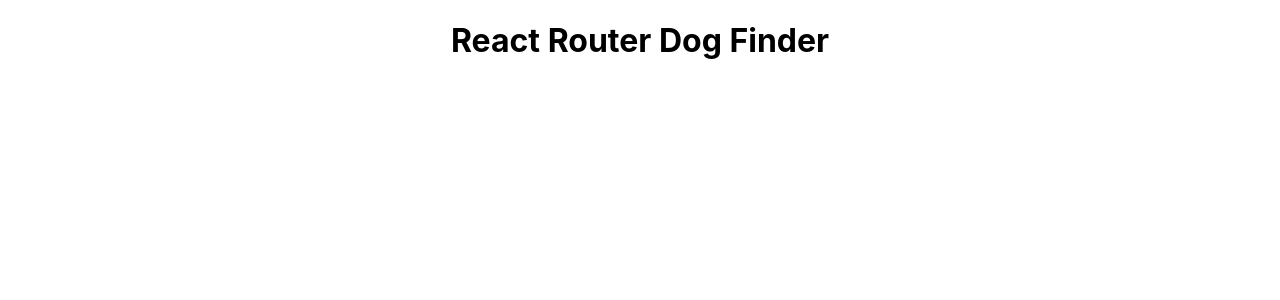
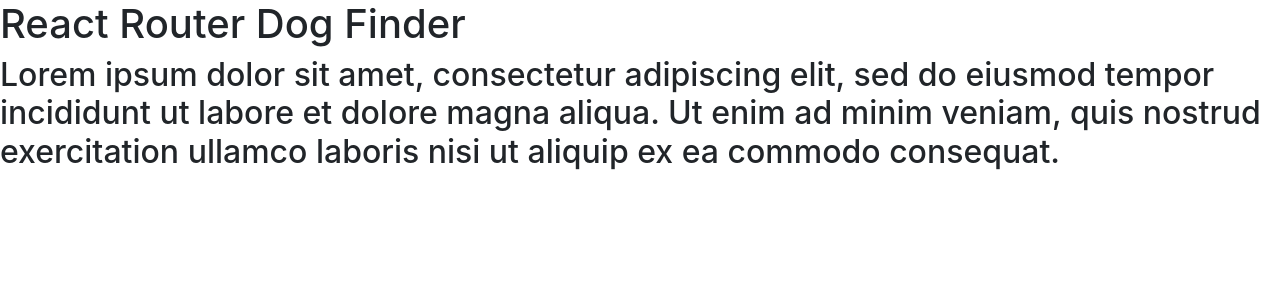
Before and after one commit to Guillermo-Martin/react-router-dog-finder, a React (Create React App) app: page / in a window 1280 px wide. Shown: the top 300 px of the page. Built offline with nearby package versions, Linux system fonts and the light colour scheme.

Commit message:
Add Bootstrap to index.html

```diff
--- a/public/index.html
+++ b/public/index.html
@@ -24,6 +24,9 @@
       work correctly both with client-side routing and a non-root public URL.
       Learn how to configure a non-root public URL by running `npm run build`.
     -->
+
+    <!-- Bootstrap -->
+    <link rel="stylesheet" href="https://stackpath.bootstrapcdn.com/bootstrap/4.5.2/css/bootstrap.min.css" integrity="sha384-JcKb8q3iqJ61gNV9KGb8thSsNjpSL0n8PARn9HuZOnIxN0hoP+VmmDGMN5t9UJ0Z" crossorigin="anonymous">
     <title>React App</title>
   </head>
   <body>
@@ -39,5 +42,10 @@
       To begin the development, run `npm start` or `yarn start`.
       To create a production bundle, use `npm run build` or `yarn build`.
     -->
+
+    <!-- Bootstrap jQuery, Popper.js, and JavaScript -->
+    <script src="https://code.jquery.com/jquery-3.5.1.slim.min.js" integrity="sha384-DfXdz2htPH0lsSSs5nCTpuj/zy4C+OGpamoFVy38MVBnE+IbbVYUew+OrCXaRkfj" crossorigin="anonymous"></script>
+    <script src="https://cdn.jsdelivr.net/npm/popper.js@1.16.1/dist/umd/popper.min.js" integrity="sha384-9/reFTGAW83EW2RDu2S0VKaIzap3H66lZH81PoYlFhbGU+6BZp6G7niu735Sk7lN" crossorigin="anonymous"></script>
+    <script src="https://stackpath.bootstrapcdn.com/bootstrap/4.5.2/js/bootstrap.min.js" integrity="sha384-B4gt1jrGC7Jh4AgTPSdUtOBvfO8shuf57BaghqFfPlYxofvL8/KUEfYiJOMMV+rV" crossorigin="anonymous"></script>
   </body>
 </html>
--- a/src/App.js
+++ b/src/App.js
@@ -1,10 +1,13 @@
 import React from 'react';
-import './App.css';
+// import './App.css';
 
 function App() {
   return (
     <div className="App">
       <h1>React Router Dog Finder</h1>
+      <h2>
+        Lorem ipsum dolor sit amet, consectetur adipiscing elit, sed do eiusmod tempor incididunt ut labore et dolore magna aliqua. Ut enim ad minim veniam, quis nostrud exercitation ullamco laboris nisi ut aliquip ex ea commodo consequat.
+      </h2>
     </div>
   );
 }
```
